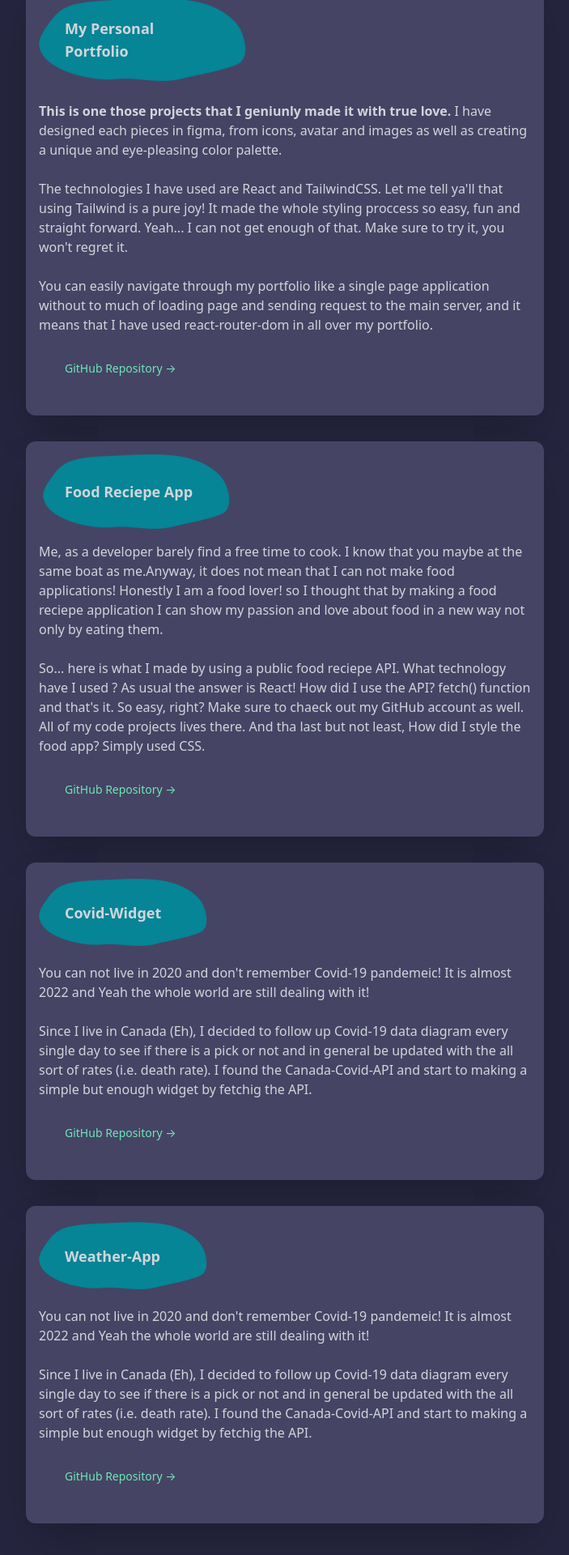
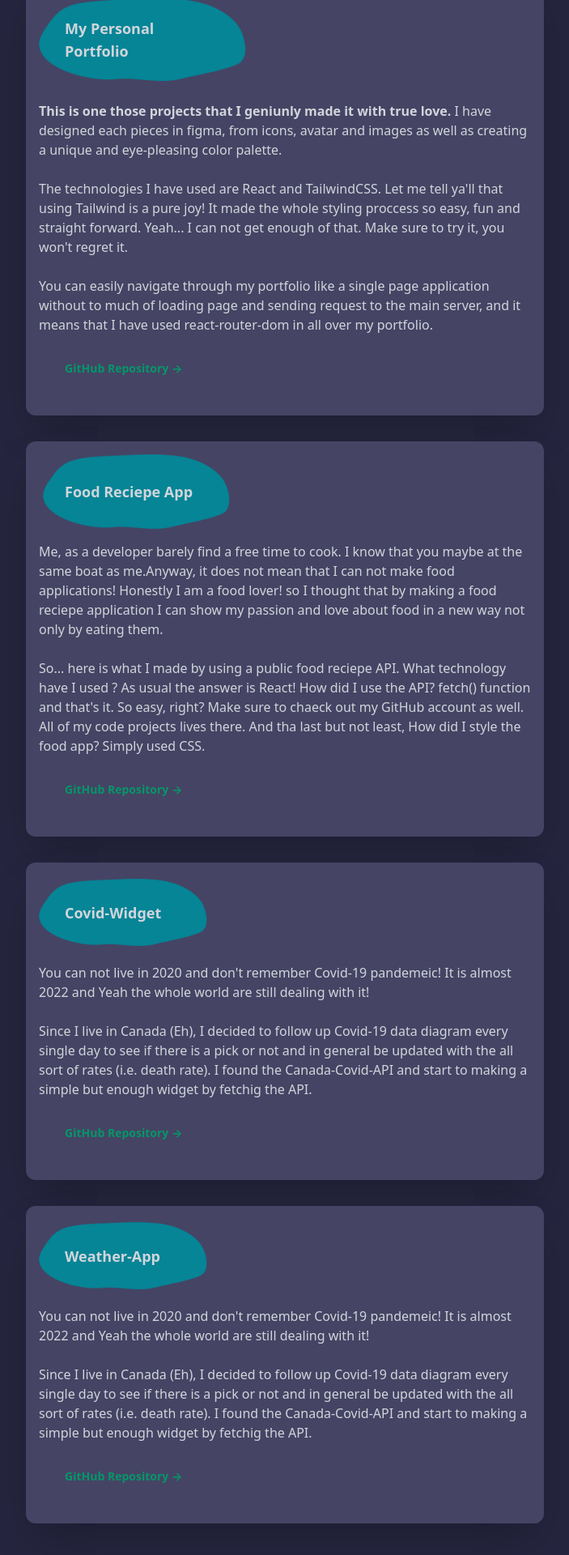
Before and after one commit to fojanb/Fojan-Portfolio, a React (Create React App) app: page /works in a window 1280 px wide. Shown: the part 602-2522 px from the top of the page at 81% size, without its empty margins (288-991 px from the left). Built offline with nearby package versions, Linux system fonts and the light colour scheme.

Commit message:
Updating Works Component with Some New Infos

```diff
--- a/src/components/Works/Works.js
+++ b/src/components/Works/Works.js
@@ -14,7 +14,7 @@ const Works = () => {
         <div>
           I have mostly used React and public API on them. Make sure to checkout{" "}
           <a href="https://github.com/fojanb" target="_blank">
-            <span className="text-bold text-green-300 hover:text-green-600 transform hover:scale-100 hover:transition duration-500 ease-in-out">
+            <span className="font-bold text-green-600 hover:text-green-400 transform hover:scale-100 hover:transition duration-500 ease-in-out">
               &nbsp;my GitHub
             </span>
           </a>
@@ -46,7 +46,11 @@ const Works = () => {
               the main server, and it means that I have used react-router-dom in
               all over my portfolio.
               <div className="flex items-left w-60 text-sm p-8 text-gray-300">
-                <span className="text-green-300 hover:text-green-600 transform hover:scale-100 hover:transition duration-500 ease-in-out"><a href="" target="_blank">GitHub Repository →</a></span>
+                <span className="font-bold text-green-600 hover:text-green-400 transform hover:scale-100 hover:transition duration-500 ease-in-out">
+                  <a href="" target="_blank">
+                    GitHub Repository&nbsp;<span>→</span>
+                  </a>
+                </span>
               </div>
             </article>
           </div>
@@ -71,7 +75,11 @@ const Works = () => {
               projects lives there. And tha last but not least, How did I style
               the food app? Simply used CSS.
               <div className="flex items-left w-60 text-sm p-8 text-gray-300">
-              <span className="text-green-300 hover:text-green-600 transform hover:scale-100 hover:transition duration-500 ease-in-out"><a href="" target="_blank">GitHub Repository →</a></span>
+                <span className="font-bold text-green-600 hover:text-green-400 transform hover:scale-100 hover:transition duration-500 ease-in-out">
+                  <a href="" target="_blank">
+                    GitHub Repository&nbsp;<span>→</span>
+                  </a>
+                </span>
               </div>
             </article>
           </div>
@@ -92,7 +100,11 @@ const Works = () => {
               found the Canada-Covid-API and start to making a simple but enough
               widget by fetchig the API.
               <div className="flex items-left w-60 text-sm p-8 text-gray-300">
-              <span className="text-green-300 hover:text-green-600 transform hover:scale-100 hover:transition duration-500 ease-in-out"><a href="" target="_blank">GitHub Repository →</a></span>
+                <span className="font-bold text-green-600 hover:text-green-400 transform hover:scale-100 hover:transition duration-500 ease-in-out">
+                  <a href="" target="_blank">
+                    GitHub Repository&nbsp;<span>→</span>
+                  </a>
+                </span>
               </div>
             </article>
           </div>
@@ -113,7 +125,11 @@ const Works = () => {
               found the Canada-Covid-API and start to making a simple but enough
               widget by fetchig the API.
               <div className="flex items-left w-60 text-sm p-8 text-gray-300">
-              <span className="text-green-300 hover:text-green-600 transform hover:scale-100 hover:transition duration-500 ease-in-out"><a href="" target="_blank">GitHub Repository →</a></span>
+                <span className="font-bold text-green-600 hover:text-green-400 transform hover:scale-100 hover:transition duration-500 ease-in-out">
+                  <a href="" target="_blank">
+                    GitHub Repository&nbsp;<span>→</span>
+                  </a>
+                </span>
               </div>
             </article>
           </div>
```
